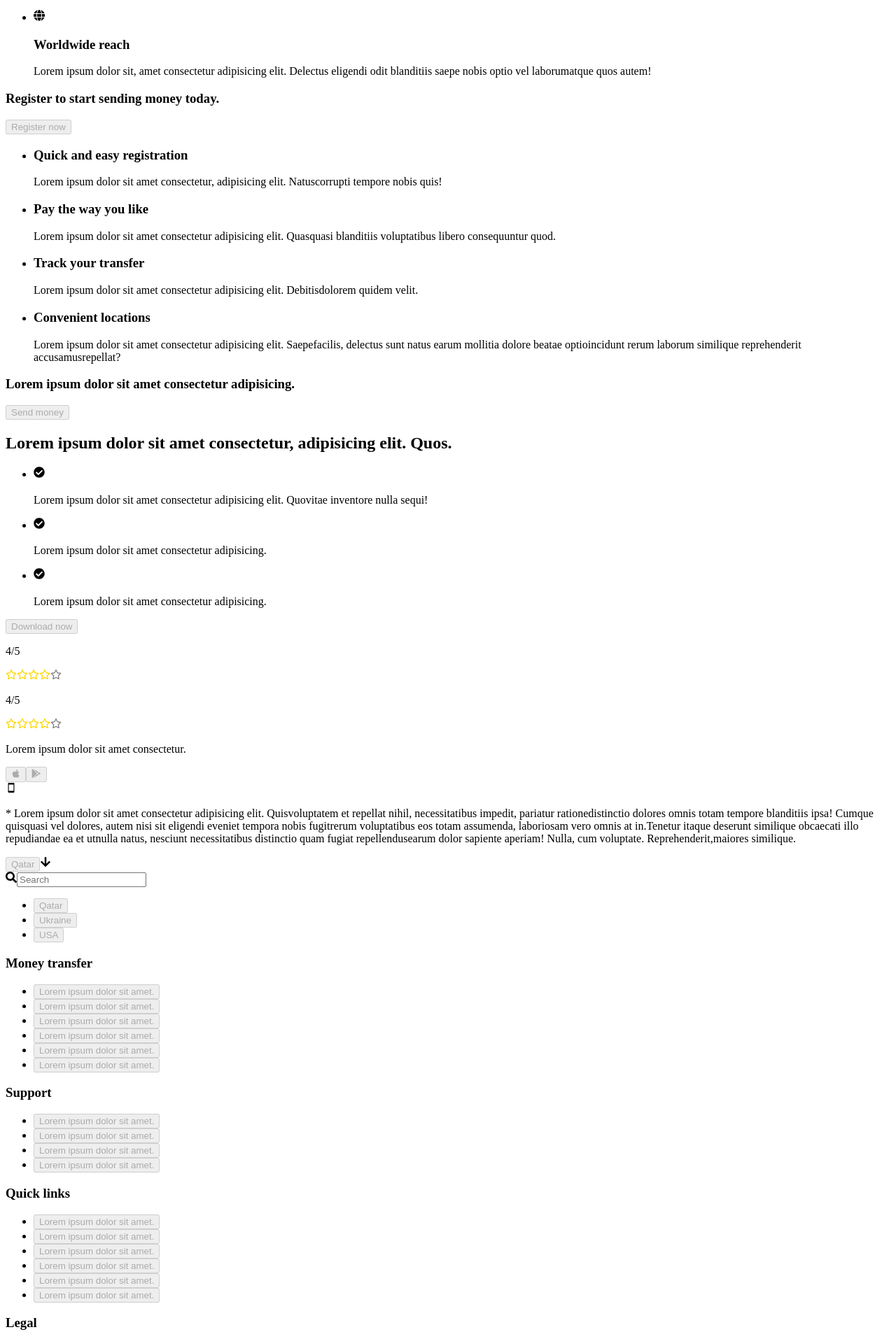
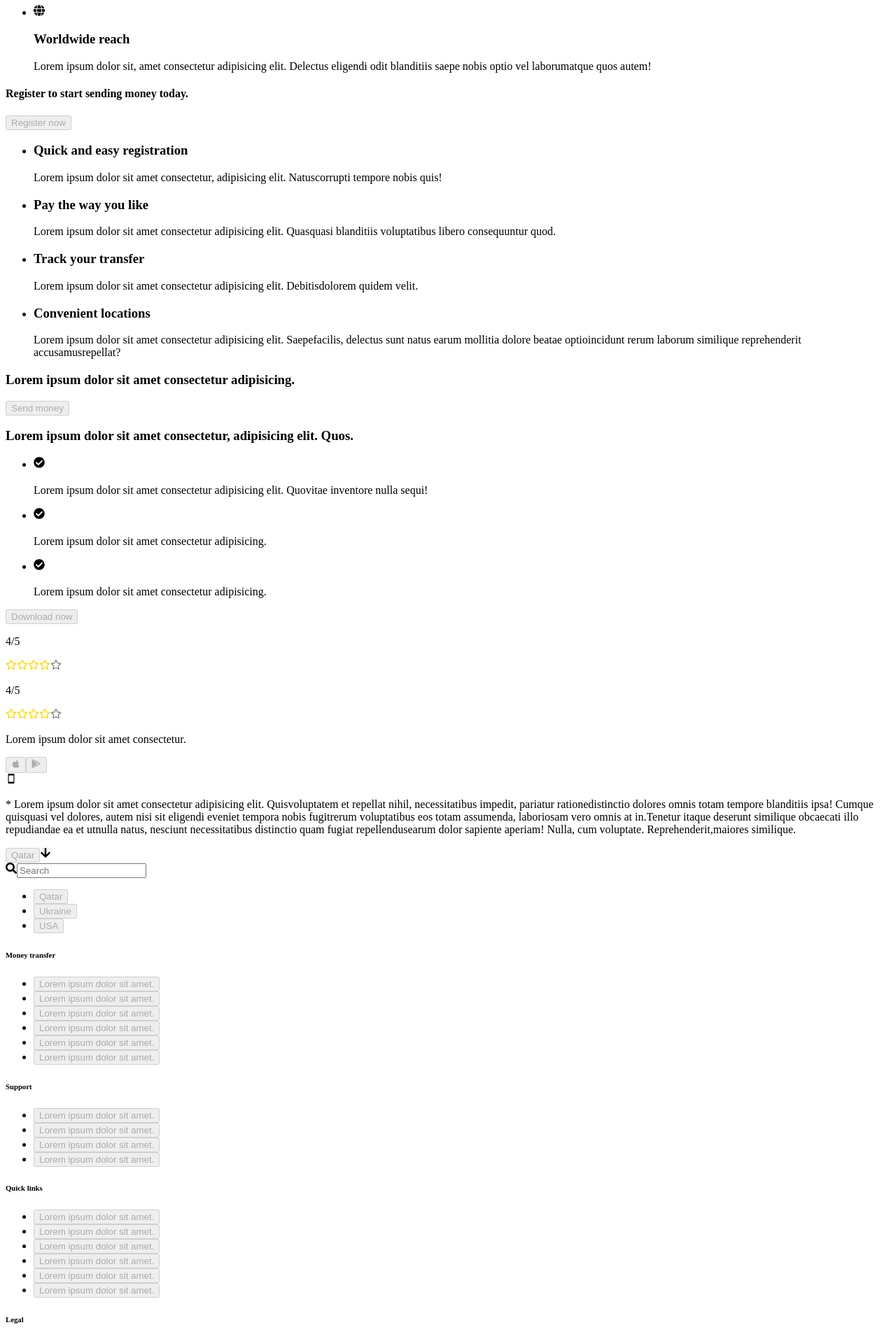
Before and after one commit to dmalenik/currency-converter-website, a React (Create React App) app: page / in a window 1280 px wide. Shown: the part 1406-3320 px from the top of the page at 70% size. Built offline with nearby package versions, Linux system fonts and the light colour scheme.

Commit message:
feat: implement heading size

```diff
--- a/src/components/Heading.tsx
+++ b/src/components/Heading.tsx
@@ -1,11 +1,19 @@
 import React from 'react'
 
-import { type HeaderProps } from '../types'
+import { type HeadingProps } from '../types'
 
-export const Heading = (props: HeaderProps) => {
+export const Heading = (props: HeadingProps) => {
   return (
     <header>
-      <h1>{props.title}</h1>
+      {props.heading.size === 1 ? (
+        <h1>{props.heading.title}</h1>
+      ) : props.heading.size === 3 ? (
+        <h3>{props.heading.title}</h3>
+      ) : props.heading.size === 4 ? (
+        <h4>{props.heading.title}</h4>
+      ) : props.heading.size === 6 ? (
+        <h6>{props.heading.title}</h6>
+      ) : undefined}
       {props.description ? <p>{props.description}</p> : undefined}
     </header>
   )
--- a/src/types/headerProps.ts
+++ /dev/null
@@ -1,4 +0,0 @@
-export type HeaderProps = {
-  title: string
-  description?: string
-}
--- a/src/types/index.ts
+++ b/src/types/index.ts
@@ -1,7 +1,7 @@
 export { type LinkProps } from './linkProps'
 export { type MenuProps } from './menuType'
 export { type TransferSectionType } from './transferSectionType'
-export { type HeaderProps } from './headerProps'
+export { type HeadingProps } from './headingProps'
 export { type CardProps } from './cardProps'
 export { type SecurityDisclaimerProps } from './securityDisclaimerProps'
 export { type SearchProps } from './searchProps'
--- a/src/views/exchange-section/ExchangeSection.tsx
+++ b/src/views/exchange-section/ExchangeSection.tsx
@@ -7,7 +7,8 @@ export const ExchangeSection = () => {
   return (
     <section>
       <Heading
-        title={'Currency Converter'}
+        // title={'Currency Converter'}
+        heading={{ title: 'Currency Converter', size: 1 }}
         description={
           'Convert popular currencies at effective exchange rates with ourcurrency converter calculator.'
         }
--- a/src/views/map/Map.tsx
+++ b/src/views/map/Map.tsx
@@ -16,7 +16,7 @@ export const Map = () => {
           ]}
         />
         <section>
-          <Heading title={'Money transfer'} />
+          <Heading heading={{ title: 'Money transfer', size: 6 }} />
           <UnorderedList>
             <Link description={'Lorem ipsum dolor sit amet.'} />
             <Link description={'Lorem ipsum dolor sit amet.'} />
@@ -27,7 +27,7 @@ export const Map = () => {
           </UnorderedList>
         </section>
         <section>
-          <Heading title={'Support'} />
+          <Heading heading={{ title: 'Support', size: 6 }} />
           <UnorderedList>
             <Link description={'Lorem ipsum dolor sit amet.'} />
             <Link description={'Lorem ipsum dolor sit amet.'} />
@@ -36,7 +36,7 @@ export const Map = () => {
           </UnorderedList>
         </section>
         <section>
-          <Heading title={'Quick links'} />
+          <Heading heading={{ title: 'Quick links', size: 6 }} />
           <UnorderedList>
             <Link description={'Lorem ipsum dolor sit amet.'} />
             <Link description={'Lorem ipsum dolor sit amet.'} />
@@ -47,7 +47,7 @@ export const Map = () => {
           </UnorderedList>
         </section>
         <section>
-          <Heading title={'Legal'} />
+          <Heading heading={{ title: 'Legal', size: 6 }} />
           <UnorderedList>
             <Link description={'Lorem ipsum dolor sit amet.'} />
             <Link description={'Lorem ipsum dolor sit amet.'} />
--- a/src/views/transfer-app/TransferApp.tsx
+++ b/src/views/transfer-app/TransferApp.tsx
@@ -9,9 +9,11 @@ export const TransferApp = () => {
     <section>
       <div className='app'>
         <Heading
-          title={
-            'Lorem ipsum dolor sit amet consectetur, adipisicing elit. Quos.'
-          }
+          heading={{
+            title:
+              'Lorem ipsum dolor sit amet consectetur, adipisicing elit. Quos.',
+            size: 3,
+          }}
         />
         <UnorderedList>
           <Card
--- a/src/views/transfer/Transfer.tsx
+++ b/src/views/transfer/Transfer.tsx
@@ -8,9 +8,11 @@ export const Transfer = () => {
   return (
     <section>
       <Heading
-        title={
-          "Our customers made millons of transfers with Western Union last year. Here's why:"
-        }
+        heading={{
+          title:
+            "Our customers made millons of transfers with Western Union last year. Here's why:",
+          size: 3,
+        }}
       />
       <UnorderedList>
         <Card
@@ -43,7 +45,9 @@ export const Transfer = () => {
         />
       </UnorderedList>
       <section>
-        <Heading title={'Register to start sending money today.'} />
+        <Heading
+          heading={{ title: 'Register to start sending money today.', size: 4 }}
+        />
         <Action action={'Register now'} />
         <UnorderedList>
           <Card
@@ -73,7 +77,12 @@ export const Transfer = () => {
         </UnorderedList>
       </section>
       <section>
-        <Heading title={'Lorem ipsum dolor sit amet consectetur adipisicing.'} />
+        <Heading
+          heading={{
+            title: 'Lorem ipsum dolor sit amet consectetur adipisicing.',
+            size: 3,
+          }}
+        />
         <Action action={'Send money'} />
       </section>
     </section>
```
Also changed, not shown: src/types/headingProps.ts (added, +7 -0 lines).
